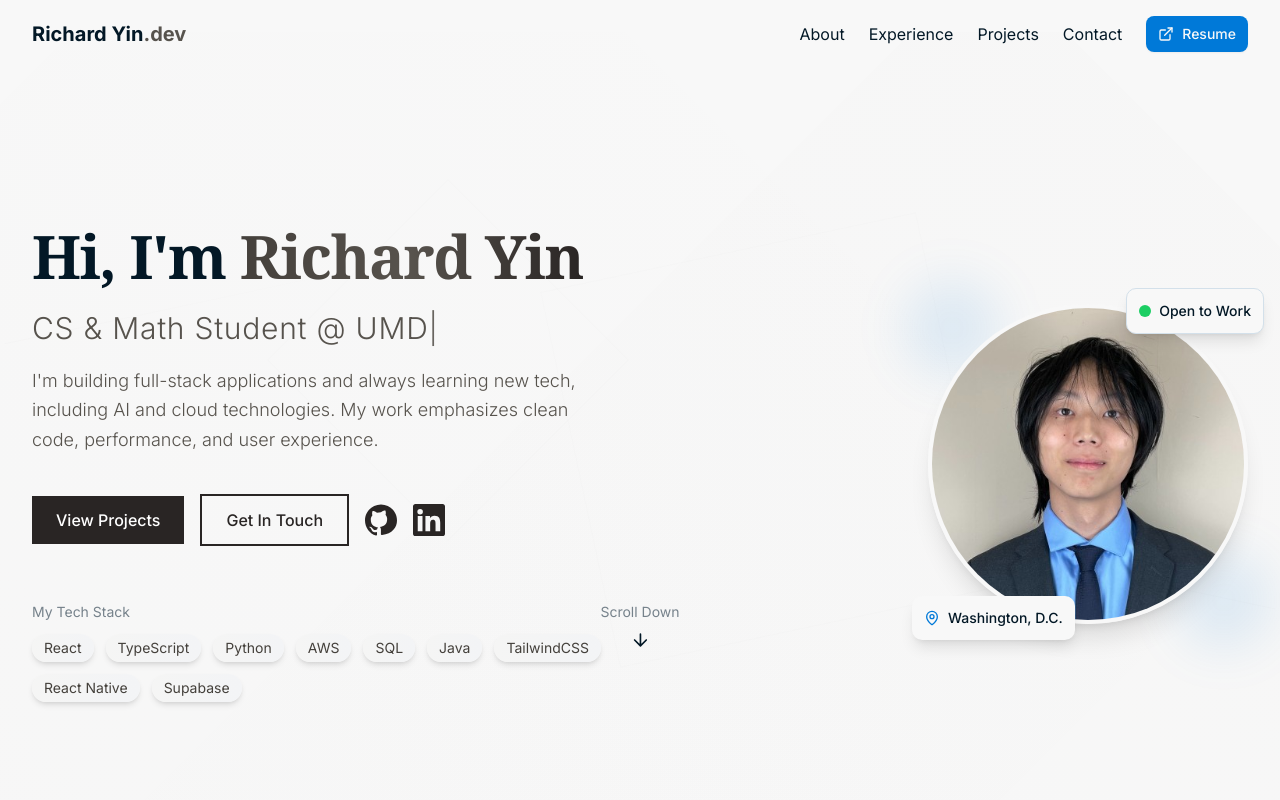
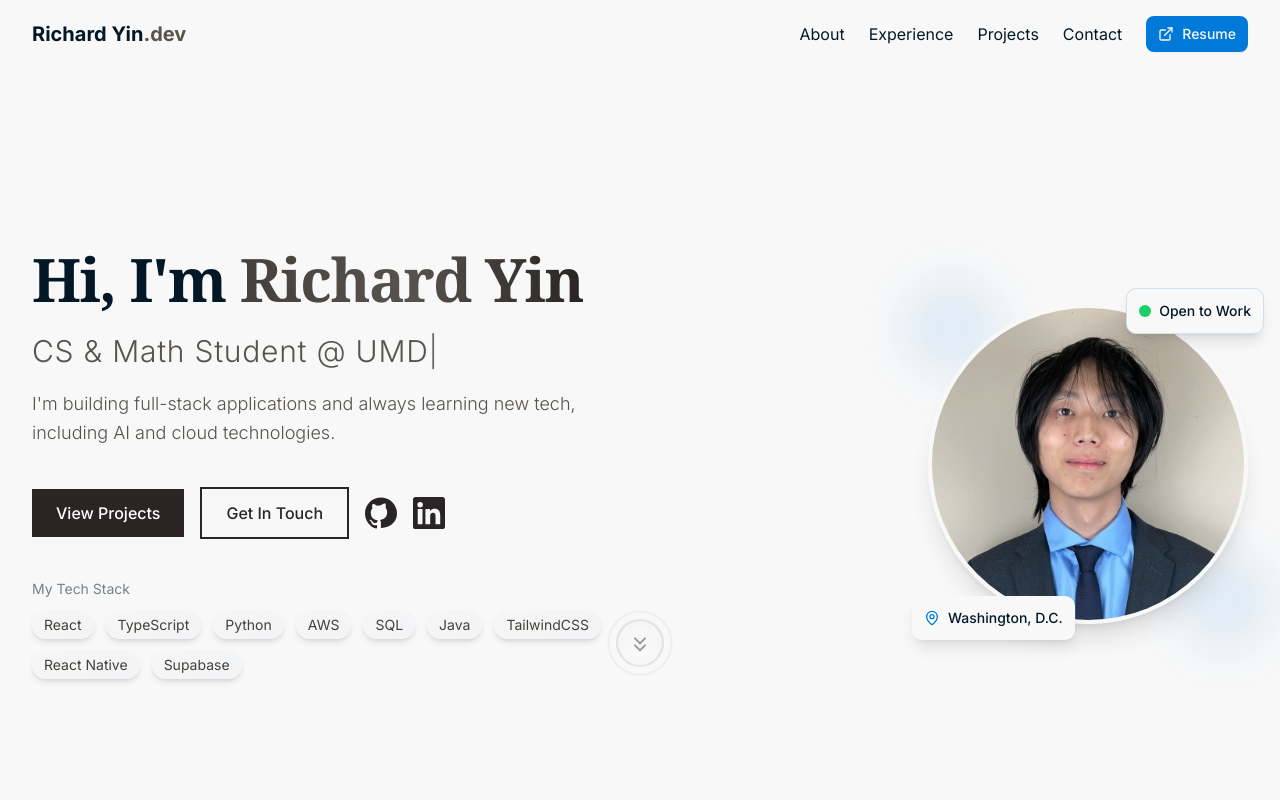
Before and after one commit to yyrichy/yyrichy.github.io, a Next.js app: page / in a window 1280 px wide. Shown: the top 800 px of the page. Built offline with nearby package versions, Linux system fonts and the light colour scheme.

Commit message:
animation optimization and text edit

```diff
--- a/src/app/globals.css
+++ b/src/app/globals.css
@@ -127,3 +127,54 @@
     background-position: 0% 50%;
   }
 }
+
+@keyframes fade-in-left {
+  from {
+    opacity: 0;
+    transform: translateX(-20px);
+  }
+  to {
+    opacity: 0.08;
+    transform: translateX(0);
+  }
+}
+
+@keyframes fade-in-right {
+  from {
+    opacity: 0;
+    transform: translateX(20px);
+  }
+  to {
+    opacity: 0.08;
+    transform: translateX(0);
+  }
+}
+
+@keyframes scale-in {
+  from {
+    opacity: 0;
+    transform: scale(0.9);
+  }
+  to {
+    opacity: 0.06;
+    transform: scale(1);
+  }
+}
+
+.motion-safe\:animate-fade-in-left {
+  @media (prefers-reduced-motion: no-preference) {
+    animation: fade-in-left 0.8s ease-out forwards;
+  }
+}
+
+.motion-safe\:animate-fade-in-right {
+  @media (prefers-reduced-motion: no-preference) {
+    animation: fade-in-right 0.8s ease-out forwards;
+  }
+}
+
+.motion-safe\:animate-scale-in {
+  @media (prefers-reduced-motion: no-preference) {
+    animation: scale-in 0.8s cubic-bezier(0.16, 1, 0.3, 1) forwards;
+  }
+}
--- a/src/components/experience.tsx
+++ b/src/components/experience.tsx
@@ -54,18 +54,10 @@ export function Experience() {
           initial={{ opacity: 0, y: 20 }}
           whileInView={{ opacity: 1, y: 0 }}
           transition={{ duration: 0.6 }}
-          className='text-4xl md:text-5xl font-bold mb-4 text-center text-gray-900 dark:text-gray-100'
+          className='text-4xl md:text-5xl font-bold mb-16 text-center text-gray-900 dark:text-gray-100'
         >
           Experience
         </motion.h2>
-        <motion.p
-          initial={{ opacity: 0, y: 20 }}
-          whileInView={{ opacity: 1, y: 0 }}
-          transition={{ duration: 0.6, delay: 0.2 }}
-          className='text-gray-700 dark:text-gray-200 text-center max-w-2xl mx-auto mb-16 text-lg'
-        >
-          My professional journey as a software engineering intern, where I&apos;ve applied my skills in real-world environments.
-        </motion.p>
 
         <div className='relative'>
           {/* Vertical Timeline Line */}
--- a/src/components/hero.tsx
+++ b/src/components/hero.tsx
@@ -33,54 +33,6 @@ export function Hero() {
 
   return (
     <section className='relative w-full min-h-screen flex items-center pt-16 overflow-hidden'>
-      {/* Background gradient - full width */}
-      <div className='absolute inset-0 bg-[radial-gradient(ellipse_at_top_left,_var(--tw-gradient-stops))] from-stone-100 via-stone-50 to-stone-200/50 dark:from-stone-900 dark:via-stone-800/50 dark:to-stone-950 z-0' />
-
-      {/* Decorative patterns - Japanese/Streetwear inspired */}
-      <div className='absolute inset-0 overflow-hidden z-0'>
-        {/* Diagonal lines */}
-        <motion.div
-          initial={{ opacity: 0, x: -50 }}
-          animate={{ opacity: 0.08, x: 0 }}
-          transition={{ duration: 0.8, type: 'spring', stiffness: 50 }}
-          className='absolute -left-1/4 top-0 w-full h-[150%] bg-gradient-to-r from-stone-400/20 to-stone-300/10 dark:from-stone-400/10 dark:to-stone-500/5 transform -rotate-45'
-        />
-        <motion.div
-          initial={{ opacity: 0, x: 50 }}
-          animate={{ opacity: 0.08, x: 0 }}
-          transition={{ duration: 0.8, type: 'spring', stiffness: 50 }}
-          className='absolute -right-1/4 top-1/4 w-full h-[150%] bg-gradient-to-l from-stone-400/20 to-stone-300/10 dark:from-stone-400/10 dark:to-stone-500/5 transform -rotate-45'
-        />
-
-        {/* Geometric shapes */}
-        <motion.div
-          initial={{ opacity: 0, scale: 0.9 }}
-          animate={{ opacity: 0.06, scale: 1 }}
-          transition={{ duration: 0.8, type: 'spring', stiffness: 100 }}
-          className='absolute top-1/4 left-1/4 w-64 h-64 border border-stone-400/30 dark:border-stone-500/30 transform rotate-45'
-        />
-        <motion.div
-          initial={{ opacity: 0, scale: 0.9 }}
-          animate={{ opacity: 0.06, scale: 1 }}
-          transition={{ duration: 0.8, type: 'spring', stiffness: 100 }}
-          className='absolute bottom-1/4 right-1/4 w-96 h-96 border border-stone-400/30 dark:border-stone-500/30 transform -rotate-12'
-        />
-
-        {/* Abstract lines */}
-        <motion.div
-          initial={{ opacity: 0, x: -30 }}
-          animate={{ opacity: 0.08, x: 0 }}
-          transition={{ duration: 0.8, type: 'spring', stiffness: 50 }}
-          className='absolute top-1/3 left-0 w-1/3 h-px bg-gradient-to-r from-stone-400/40 to-transparent transform -rotate-12'
-        />
-        <motion.div
-          initial={{ opacity: 0, x: 30 }}
-          animate={{ opacity: 0.08, x: 0 }}
-          transition={{ duration: 0.8, type: 'spring', stiffness: 50 }}
-          className='absolute bottom-1/3 right-0 w-1/3 h-px bg-gradient-to-l from-stone-400/40 to-transparent transform rotate-12'
-        />
-      </div>
-
       <div className='container mx-auto px-4 sm:px-6 lg:px-8 relative z-10 w-full'>
         <div className='flex flex-col lg:flex-row items-center justify-between gap-12 w-full'>
           <div className='lg:w-1/2 space-y-3 md:space-y-6'>
@@ -104,8 +56,7 @@ export function Hero() {
             </div>
 
             <p className='text-lg text-stone-600 dark:text-stone-400 max-w-xl font-light leading-relaxed'>
-              I&apos;m building full-stack applications and always learning new tech, including AI and cloud technologies. My work
-              emphasizes clean code, performance, and user experience.
+              I&apos;m building full-stack applications and always learning new tech, including AI and cloud technologies.
             </p>
 
             <div className='flex flex-wrap gap-4 pt-4 items-center'>
@@ -151,7 +102,7 @@ export function Hero() {
               </motion.a>
             </div>
 
-            <div className='pt-8'>
+            <div className='pt-4'>
               <p className='text-sm text-muted-foreground mb-3'>My Tech Stack</p>
               <motion.div initial={{ opacity: 0 }} animate={{ opacity: 1 }} transition={{ duration: 0.5 }} className='flex flex-wrap gap-3'>
                 {['React', 'TypeScript', 'Python', 'AWS', 'SQL', 'Java', 'TailwindCSS', 'React Native', 'Supabase'].map((tech) => (
@@ -196,27 +147,71 @@ export function Hero() {
         </div>
 
         {/* Scroll indicator */}
+        <div className='absolute bottom-1 left-1/2 transform -translate-x-1/2 hidden lg:flex items-center justify-center'>
           <motion.div
-          initial={{ opacity: 0, y: 20 }}
-          animate={{ opacity: 1, y: 0 }}
-          transition={{ duration: 0.8, delay: 0.8 }}
-          className='absolute bottom-10 left-1/2 transform -translate-x-1/2 hidden lg:flex flex-col items-center animate-bounce'
+            initial={{ opacity: 0 }}
+            animate={{ opacity: 1 }}
+            transition={{ duration: 0.8 }}
+            className='relative w-16 h-16 cursor-pointer'
+            onClick={() => {
+              document.getElementById('experience')?.scrollIntoView({ behavior: 'smooth' });
+            }}
           >
-          <span className='text-sm text-muted-foreground mb-2'>Scroll Down</span>
+            {/* Outer circle */}
+            <motion.div
+              className='absolute inset-0 rounded-full border-2 border-stone-400/20 dark:border-stone-600/20'
+              animate={{
+                scale: [1, 1.1, 1],
+                opacity: [0.5, 0.8, 0.5],
+              }}
+              transition={{
+                duration: 2,
+                repeat: Infinity,
+                ease: 'easeInOut',
+              }}
+            />
+            {/* Inner circle */}
+            <motion.div
+              className='absolute inset-2 rounded-full border-2 border-stone-400/30 dark:border-stone-600/30 bg-gradient-to-b from-stone-200/10 to-stone-100/5 dark:from-stone-700/10 dark:to-stone-800/5 backdrop-blur-sm'
+              animate={{
+                scale: [1, 0.9, 1],
+                opacity: [0.8, 1, 0.8],
+              }}
+              transition={{
+                duration: 2,
+                repeat: Infinity,
+                ease: 'easeInOut',
+                delay: 0.2,
+              }}
+            />
+            {/* Animated arrows */}
+            <motion.div
+              className='absolute inset-0 flex items-center justify-center'
+              initial={{ y: 0 }}
+              animate={{ y: [0, 4, 0] }}
+              transition={{
+                duration: 1.5,
+                repeat: Infinity,
+                ease: 'easeInOut',
+              }}
+            >
               <svg
                 xmlns='http://www.w3.org/2000/svg'
-            width='20'
-            height='20'
+                width='24'
+                height='24'
                 viewBox='0 0 24 24'
                 fill='none'
                 stroke='currentColor'
                 strokeWidth='2'
                 strokeLinecap='round'
                 strokeLinejoin='round'
+                className='text-stone-500/70 dark:text-stone-400/70'
               >
-            <path d='M12 5v14M5 12l7 7 7-7' />
+                <path d='M7 13l5 5 5-5M7 6l5 5 5-5' />
               </svg>
             </motion.div>
+          </motion.div>
+        </div>
       </div>
     </section>
   );
```
Also changed, not shown: src/components/projects.tsx (+16 -9 lines). Lines whose indentation alone changed are shown as unchanged.
